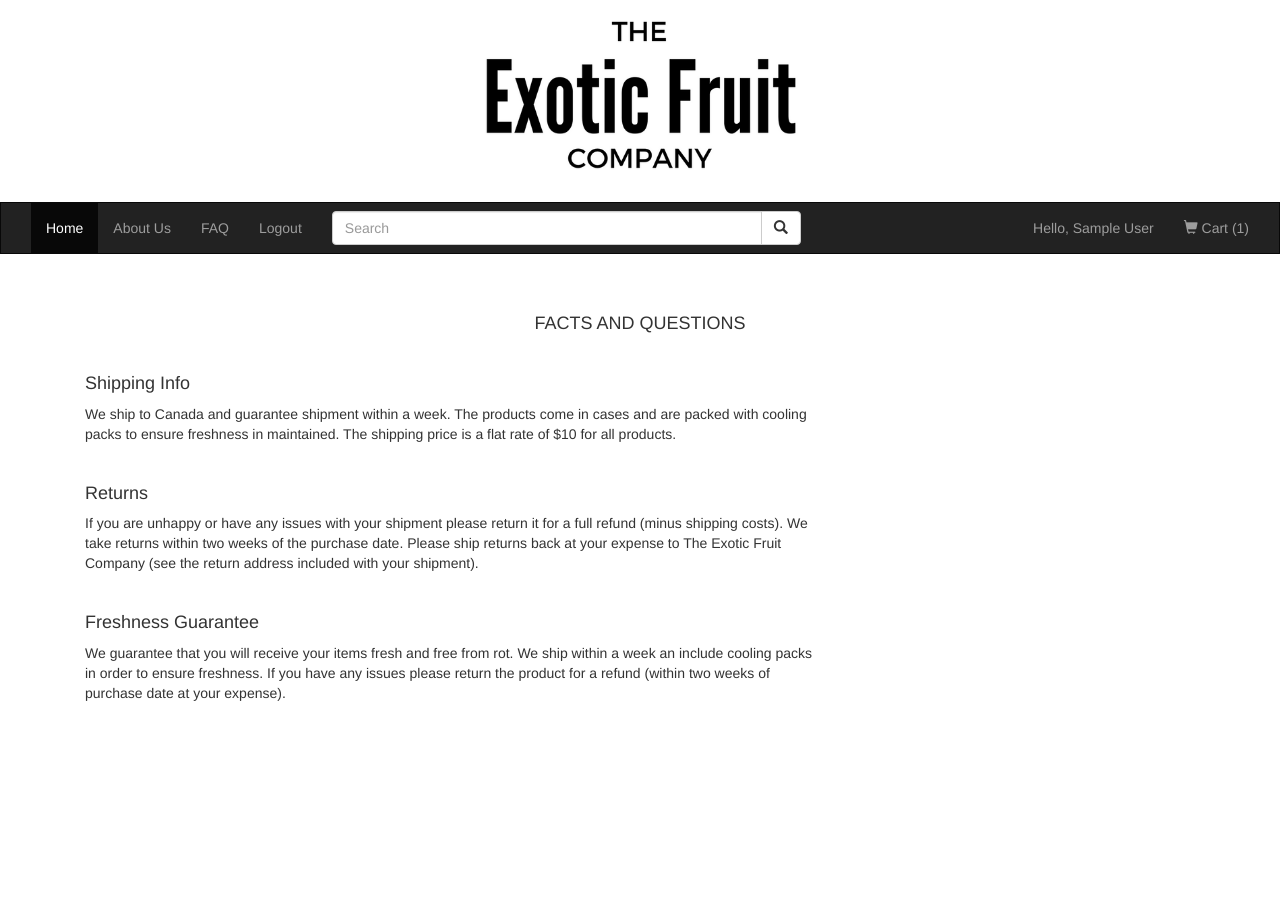
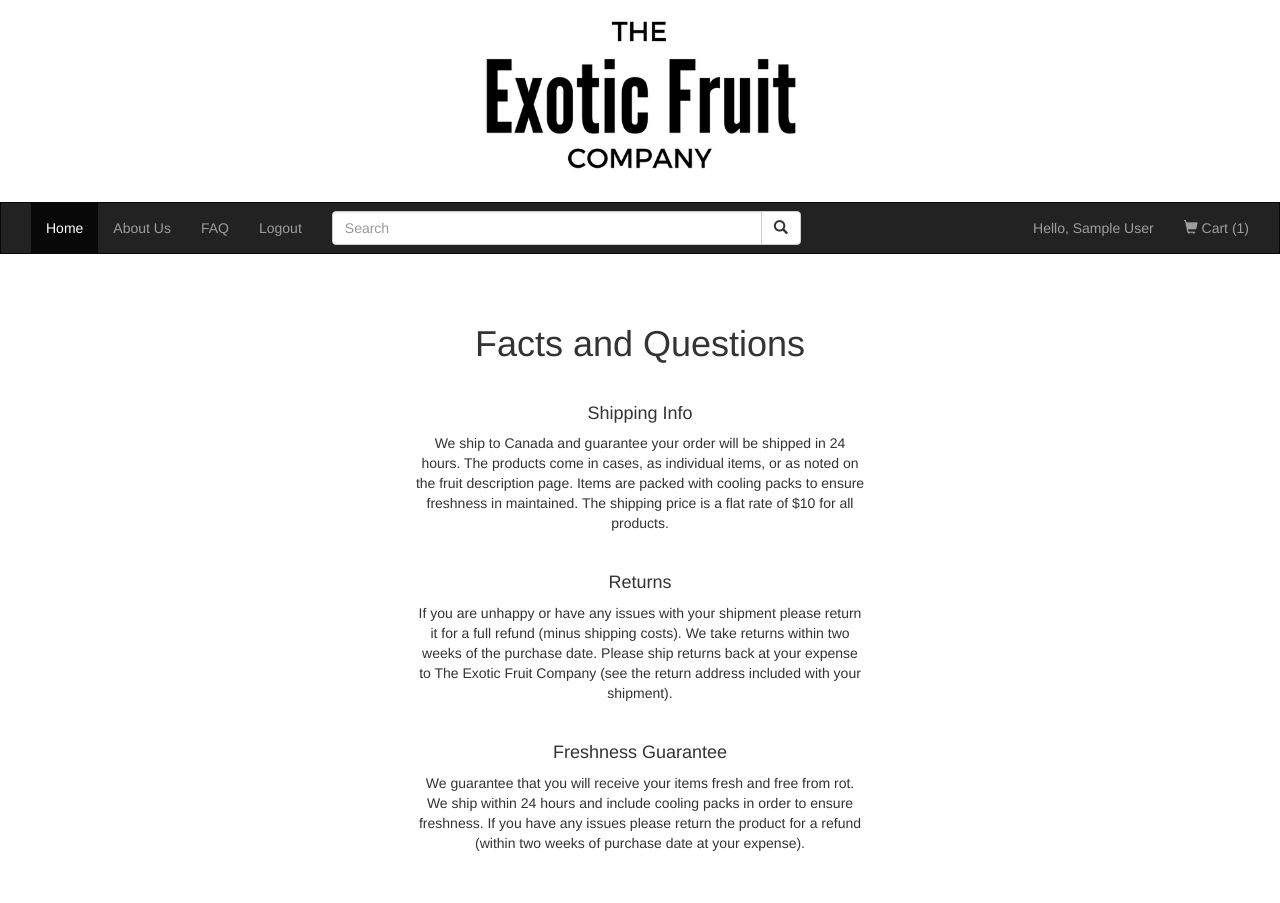
Before and after one commit to FiSiu10/FruitShoppingCart, a PHP site: page /view/faq.php in a window 1280 px wide. Shown: the part 21-924 px from the top of the page. Before the commit the page ends 722 px from the top, so only its background shows below. Run offline with PHP 8.4, Linux system fonts and the light colour scheme; the visitor is signed in with stand-in values (Sample User, id 1); some libraries are stand-ins or nearby versions.

Commit message:
Layout changes to FAQ, about us, & shipping time consistency.

```diff
--- a/src/view/faq.php
+++ b/src/view/faq.php
@@ -4,57 +4,53 @@
 
 ?>
 
+<style>
+    p {
+       margin: 10px 600px;
+    }
+
+	/* Small tablets and mobile ----------- */
+@media only screen  and (min-width : 400px) {
+    p {
+       margin: 10px 100px;
+    }
+
+
+		/* Laptops and tablets ----------- */
+@media only screen  and (min-width : 800px) {
+    p {
+       margin: 10px 200px;
+    }
+
+
+	/* Desktops and laptops ----------- */
+@media only screen  and (min-width : 1224px) {
+    p {
+       margin: 10px 400px;
+    }
+
+	/* Large screens ----------- */
+@media only screen  and (min-width : 1824px) {
+    p {
+       margin: 10px 600px;
+    }
+</style>
+
 <div class="container-fluid bg-2 text-center">
-<h4>FACTS AND QUESTIONS</h4>
+<h1>Facts and Questions</h1>
+<br>
+	<h4>Shipping Info</h4>
+		<p>We ship to Canada and guarantee your order will be shipped in 24 hours. The products come in cases, as individual items, or as noted on the fruit description page. Items are packed with cooling packs to ensure freshness in maintained. The shipping price is a flat rate of $10 for all products.</p>
+<br>
+	<h4>Returns</h4>
+		<p>If you are unhappy or have any issues with your shipment please return it for a full refund (minus shipping costs). We take returns within two weeks of the purchase date. Please ship returns back at your expense to The Exotic Fruit Company (see the return address included with your shipment).</p>
+<br>
+	<h4>Freshness Guarantee</h4>
+		<p>We guarantee that you will receive your items fresh and free from rot. We ship within 24 hours and include cooling packs in order to ensure freshness. If you have any issues please return the product for a refund (within two weeks of purchase date at your expense).</p>
 </div>
-<br>
-    <div class="container">
-        <div class="container-fluid">
-            <div class="row">
-                <div class="col-sm-8"><h4>Shipping Info</h4></div>
-            </div>
-			 <div class="row">
-                <div class="col-sm-8">
-				<p>
-We ship to Canada and guarantee shipment within a week. The products come in cases and are packed with cooling packs to ensure freshness in maintained. The shipping price is a flat rate of $10 for all products.
-				</p>
-				</div>
-            </div>
-		</div>
-	</div>
-	<br>
-	    <div class="container">
-        <div class="container-fluid">
-            <div class="row">
-                <div class="col-sm-8"><h4>Returns</h4></div>
-            </div>
-			 <div class="row">
-                <div class="col-sm-8">
-				<p>
-If you are unhappy or have any issues with your shipment please return it for a full refund (minus shipping costs). We take returns within two weeks of the purchase date. Please ship returns back at your expense to The Exotic Fruit Company (see the return address included with your shipment).
-				</p>
-				</div>
-            </div>
-		</div>
-	</div>
-	<br>
-		    <div class="container">
-        <div class="container-fluid">
-            <div class="row">
-                <div class="col-sm-8"><h4>Freshness Guarantee</h4></div>
-            </div>
-			 <div class="row">
-                <div class="col-sm-8">
-				<p>
-We guarantee that you will receive your items fresh and free from rot. We ship within a week an include cooling packs in order to ensure freshness. If you have any issues please return the product for a refund (within two weeks of purchase date at your expense).
-				</p>
-				</div>
-            </div>
-		</div>
-	</div>
+
     <br>
     <br>
-
 
 </body>
 
--- a/src/view/purchaseComplete.php
+++ b/src/view/purchaseComplete.php
@@ -6,7 +6,7 @@
         <h2>Purchase Complete</h2><br>
     </div>
     <div class="row">
-        <h3>Your purchase will be shipped in 3-5 working business days. Please check your email.</h3>
+        <h3>Your purchase will be shipped in 24 hours. Please check your email.</h3>
     </div><br><br>
     <div class="row">
         <div class="col-md-4"></div>
```
Also changed, not shown: src/view/aboutus.php (+42 -9 lines).
